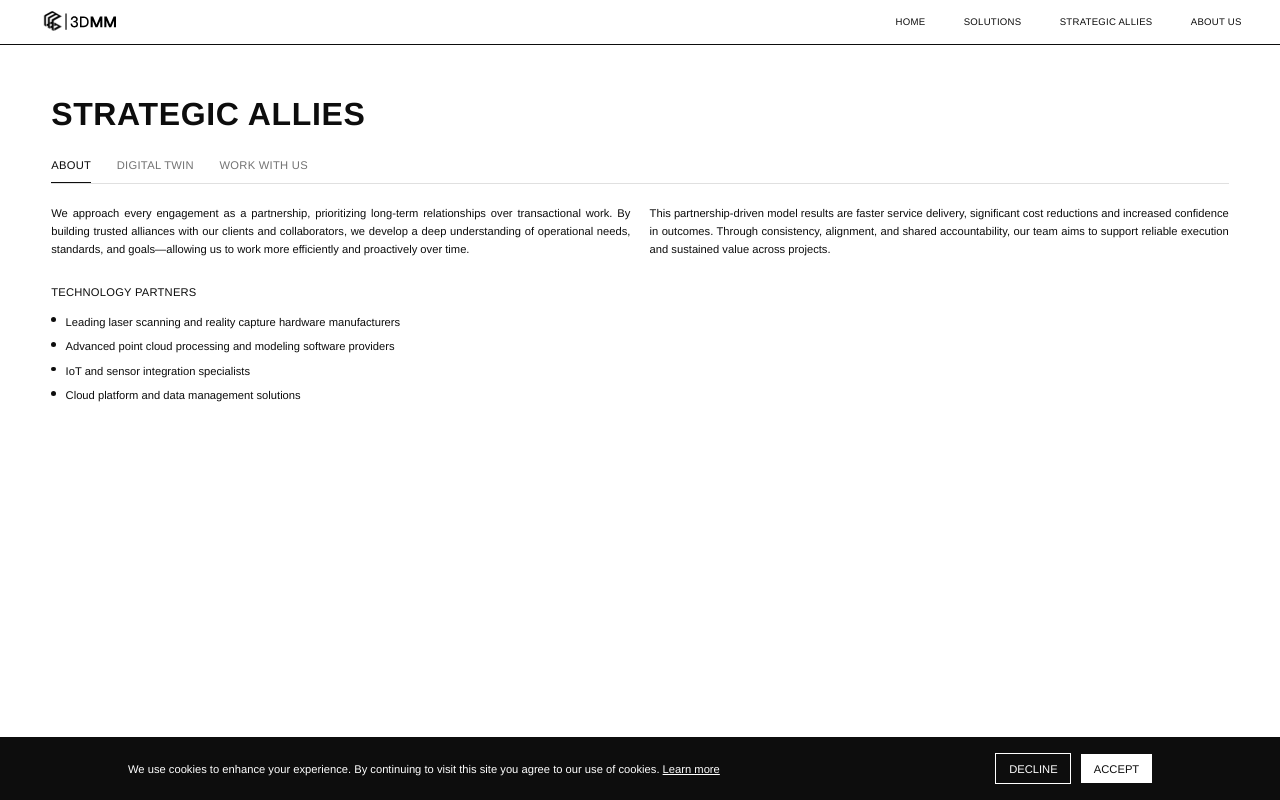
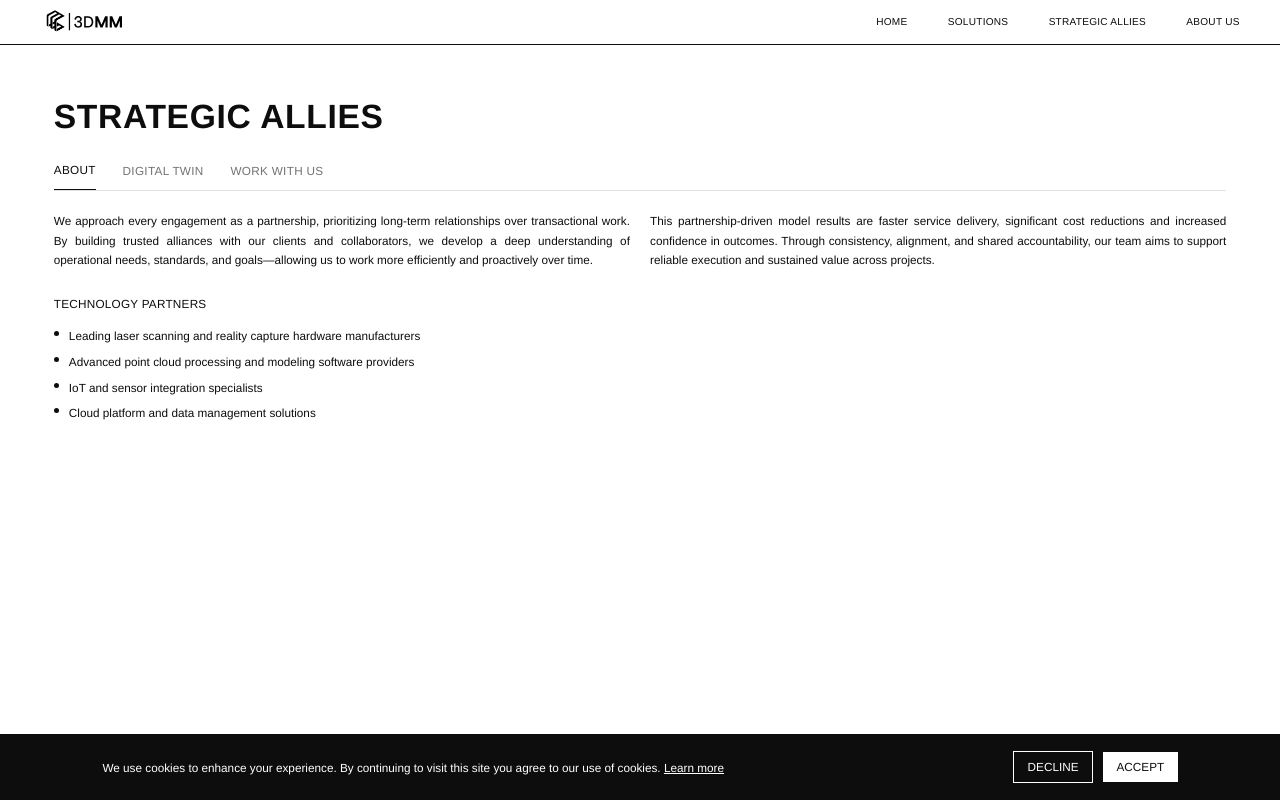
Before and after one commit to Scissor-AD/3d-model-management, a Next.js app: page /strategic-allies in a window 1280 px wide. Built offline with nearby package versions, Linux system fonts and the light colour scheme; a web font is replaced by a local one.

Commit message:
finalfixesxxx

```diff
--- a/src/app/globals.css
+++ b/src/app/globals.css
@@ -43,6 +43,7 @@
 }
 
 html {
+  font-size: 105%;
   scroll-behavior: smooth;
   zoom: 0.8;
   background: #FFFFFF;
@@ -146,7 +147,7 @@ h1, h2, h3, h4, h5, h6 {
 /* Form Styles */
 input, select, textarea {
   font-family: var(--font-body);
-  font-size: 14px;
+  font-size: 0.875rem;
 }
 
 input:focus, select:focus, textarea:focus {
@@ -162,7 +163,7 @@ input:focus, select:focus, textarea:focus {
   padding: 12px 24px;
   font-family: var(--font-body);
   font-weight: 500;
-  font-size: 14px;
+  font-size: 0.875rem;
   cursor: pointer;
   transition: all 0.2s ease;
 }
@@ -178,7 +179,7 @@ input:focus, select:focus, textarea:focus {
   padding: 10px 22px;
   font-family: var(--font-body);
   font-weight: 500;
-  font-size: 14px;
+  font-size: 0.875rem;
   cursor: pointer;
   transition: all 0.2s ease;
 }
@@ -200,7 +201,7 @@ input:focus, select:focus, textarea:focus {
 .accordion-trigger::before {
   content: '+';
   font-weight: 500;
-  font-size: 18px;
+  font-size: 1.125rem;
   transition: transform 0.2s ease;
 }
 
@@ -238,6 +239,12 @@ input:focus, select:focus, textarea:focus {
   word-spacing: 0.08em;
   line-height: 1.35;
   text-align: center;
+}
+
+@media (min-width: 768px) {
+  .hero-tagline {
+    font-size: clamp(1.155rem, 2.541vw, 1.73rem);
+  }
 }
 
 /* Section Headings - matches hero tagline size */
--- a/src/components/HeroSection.tsx
+++ b/src/components/HeroSection.tsx
@@ -33,6 +33,9 @@ export default function HeroSection() {
             <SquareFootageCounter targetValue={240000000} duration={2200} label="SQ FT SCANNED" suffix="sq ft" slowIncrementRate={0.15} />
             <SquareFootageCounter targetValue={98} duration={2800} label="ON TIME" suffix="%" slowIncrementRate={0} />
           </div>
+          <div className="border-t border-[var(--border)] pt-2 mt-2 flex justify-center">
+            <SquareFootageCounter targetValue={850} duration={2600} label="PROJECTS DELIVERED" suffix="" slowIncrementRate={0} />
+          </div>
         </div>
       </div>
     </div>
--- a/src/components/SquareFootageCounter.tsx
+++ b/src/components/SquareFootageCounter.tsx
@@ -118,18 +118,18 @@ export default function SquareFootageCounter({
     >
       <div className={`flex items-baseline ${suffix ? 'gap-1 md:gap-1.5' : ''}`}>
         <span
-          className={`font-display tracking-tight tabular-nums ${isHero ? 'text-[1.1rem] md:text-[1.375rem] lg:text-[1.65rem] font-bold' : 'text-sm md:text-2xl lg:text-3xl font-bold md:font-semibold'}`}
+          className={`font-display tracking-tight tabular-nums ${isHero ? 'text-[1.1rem] md:text-[1.44rem] lg:text-[1.73rem] font-bold' : 'text-sm md:text-2xl lg:text-3xl font-bold md:font-semibold'}`}
           style={{ fontVariantNumeric: 'tabular-nums' }}
         >
           {formatNumber(count)}
         </span>
         {suffix && (
-          <span className={`font-display text-[var(--muted)] font-medium ${isHero ? 'text-[10px] md:text-[13px] lg:text-[15px]' : 'text-[9px] md:text-sm lg:text-base'}`}>
+          <span className={`font-display text-[var(--muted)] font-medium ${isHero ? 'text-[10px] md:text-[14px] lg:text-[16px]' : 'text-[9px] md:text-sm lg:text-base'}`}>
             {suffix}
           </span>
         )}
       </div>
-      <span className={`font-display tracking-[0.08em] md:tracking-[0.2em] text-[var(--muted)] uppercase text-center leading-tight ${isHero ? 'text-[8px] md:text-[11px] lg:text-[12px]' : 'text-[7px] md:text-[11px]'}`}>
+      <span className={`font-display tracking-[0.08em] md:tracking-[0.2em] text-[var(--muted)] uppercase text-center leading-tight ${isHero ? 'text-[8px] md:text-[12px] lg:text-[13px]' : 'text-[7px] md:text-[11px]'}`}>
         {label}
       </span>
     </div>
```
